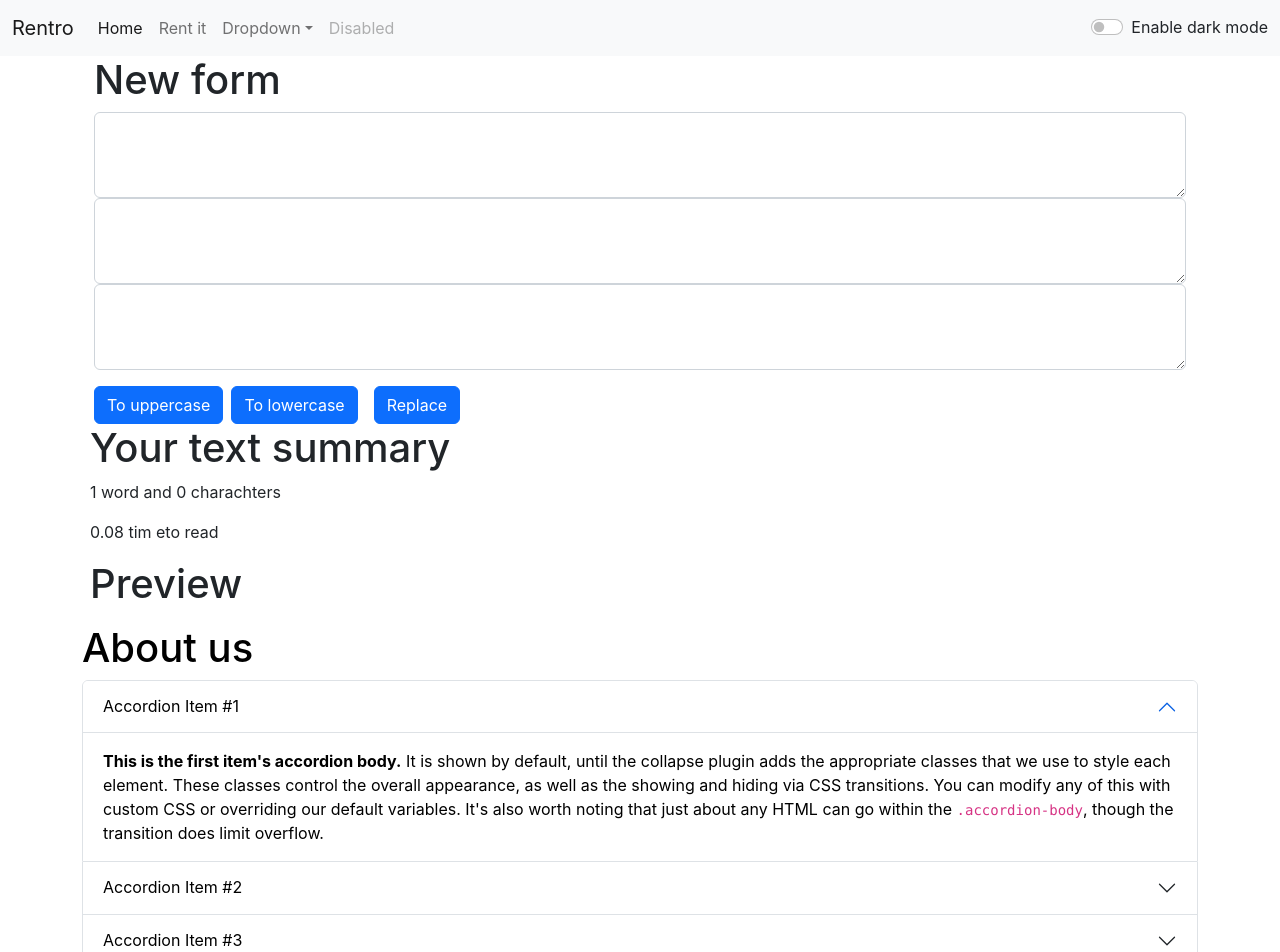
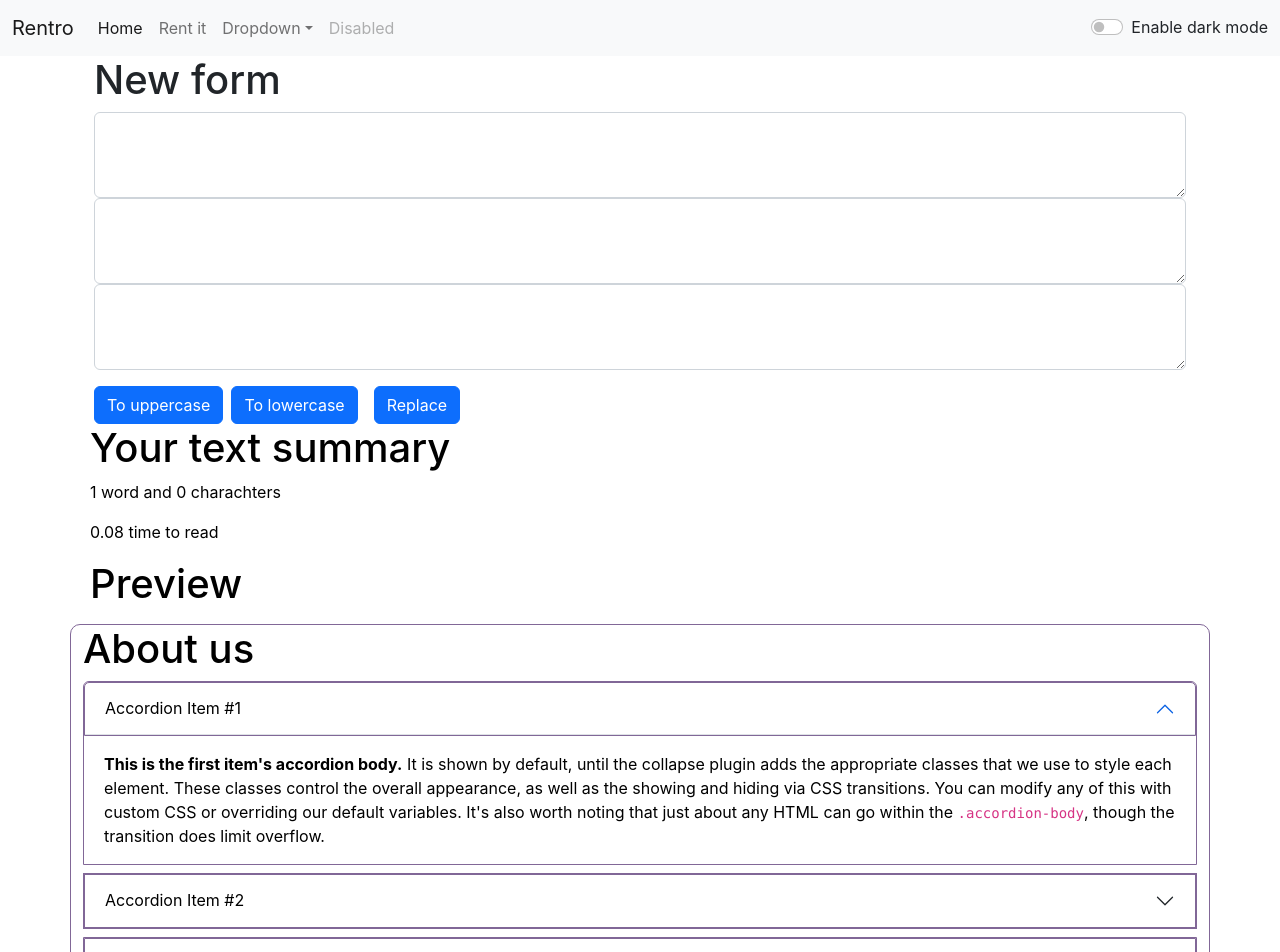
Before and after one commit to devesh911/Sri_project, a React (Create React App) app: page / in a window 1280 px wide. Shown: the top 952 px of the page. Built offline with nearby package versions, Linux system fonts and the light colour scheme.

Commit message:
Version1.1.0

```diff
--- a/src/components/About.js
+++ b/src/components/About.js
@@ -3,35 +3,37 @@ import React, { useState } from 'react'
 export default function About(props) {
 
 
-  const [style, setstyle] = useState({
-    color: 'black',
-    backgroundColor: 'white',
-    // border: "solid 1px red"
-  })
+  // const [style, setstyle] = useState({
+  //   color: 'black',
+  //   backgroundColor: 'white',
+  //   // border: "solid 1px red"
+  // })
 
-  // if(props.mode === 'light') {
+  // if(props.mode === 'dark' ) {
+  //   setstyle({
+  //         color: 'black',
+  //         backgroundColor: 'white'
+  //       })
+
+  //   console.log("Hey")
+  // }
+  // else if (props.mode === 'light' ) {
   //   setstyle({
   //     color: '#816797',
   //     backgroundColor: '#1B2430',
+  //   })
 
-  //   })
-  // }
-  // else if (props.mode === 'dark') {
-  //   setstyle({
-  //     color: 'black',
-  //     backgroundColor: 'white'
-  //   })
   // }
 
 
 
   return (
-    <div className="container my-3" style={style}>
+    <div className="container my-3" style={{color: props.mode==='light'?'black':'#816797' , backgroundColor:props.mode==='light'?'white':'#1B2430' , border:"solid 1px #816797" , borderRadius:"10px"}}>
       <h1>About us</h1>
       <div className="accordion" id="accordionExample" >
-        <div className="accordion-item" style={style}>
+        <div className="accordion-item my-2" style={{color: props.mode==='light'?'black':'#816797' , backgroundColor: props.mode==='light'?'white':'#1B2430' , border:"solid 1px #816797"}}>
           <h2 className="accordion-header" id="headingOne">
-            <button style={style} className="accordion-button" type="button" data-bs-toggle="collapse" data-bs-target="#collapseOne" aria-expanded="true" aria-controls="collapseOne">
+            <button style={{color: props.mode==='light'?'black':'#816797' , backgroundColor:props.mode==='light'?'white':'#1B2430' , border:"solid 1px #816797"}} className="accordion-button" type="button" data-bs-toggle="collapse" data-bs-target="#collapseOne" aria-expanded="true" aria-controls="collapseOne">
               Accordion Item #1
       </button>
           </h2>
@@ -41,9 +43,9 @@ export default function About(props) {
       </div>
           </div>
         </div>
-        <div className="accordion-item" style={style}>
+        <div className="accordion-item my-2" style={{color: props.mode==='light'?'black':'#816797' , backgroundColor:props.mode==='light'?'white':'#1B2430' , border:"solid 1px #816797"}}>
           <h2 className="accordion-header" id="headingTwo">
-            <button style={style} className="accordion-button collapsed" type="button" data-bs-toggle="collapse" data-bs-target="#collapseTwo" aria-expanded="false" aria-controls="collapseTwo">
+            <button style={{color: props.mode==='light'?'black':'#816797' , backgroundColor:props.mode==='light'?'white':'#1B2430' , border:"solid 1px #816797"}} className="accordion-button collapsed" type="button" data-bs-toggle="collapse" data-bs-target="#collapseTwo" aria-expanded="false" aria-controls="collapseTwo">
               Accordion Item #2
       </button>
           </h2>
@@ -53,9 +55,9 @@ export default function About(props) {
       </div>
           </div>
         </div>
-        <div className="accordion-item" style={style}>
+        <div className="accordion-item my-2" style={{color: props.mode==='light'?'black':'#816797' , backgroundColor:props.mode==='light'?'white':'#1B2430' , border:"solid 1px #816797"}}>
           <h2 className="accordion-header" id="headingThree">
-            <button style={style} className="accordion-button collapsed" type="button" data-bs-toggle="collapse" data-bs-target="#collapseThree" aria-expanded="false" aria-controls="collapseThree">
+            <button style={{color: props.mode==='light'?'black':'#816797' , backgroundColor:props.mode==='light'?'white':'#1B2430' , border:"solid 1px #816797"}} className="accordion-button collapsed" type="button" data-bs-toggle="collapse" data-bs-target="#collapseThree" aria-expanded="false" aria-controls="collapseThree">
               Accordion Item #3
       </button>
           </h2>
--- a/src/components/TextForm.js
+++ b/src/components/TextForm.js
@@ -21,6 +21,7 @@ export default function TextForm(props) {
   }
   const handlefindChange = (event) => {
     findWord(event.target.value);
+
   };
   const handleReplaceChange = (event) => {
     replaceWord(event.target.value)
@@ -48,10 +49,10 @@ export default function TextForm(props) {
 
 
   </div>
-  <div className={`className mx-2 text-${props.mode ==='light'?'dark':'light'}`} >
+  <div className="className mx-2 " style={{color: props.mode==='light'?'black':'#816797' }} >
     <h1>Your text summary</h1>
     <p>{text.split(" ").length } word and {text.length} charachters</p>
-    <p>{0.08 *text.split(" ").length } tim eto read</p>
+    <p>{0.08 *text.split(" ").length } time to read</p>
     <h1>Preview</h1>
     <p>{text}</p>
   </div>
```
